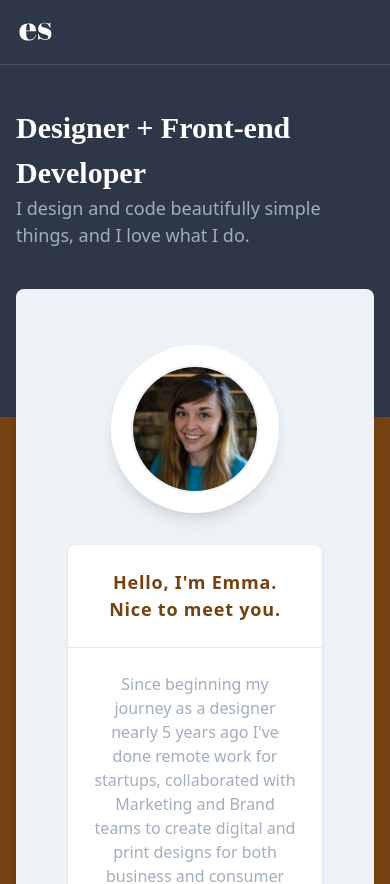
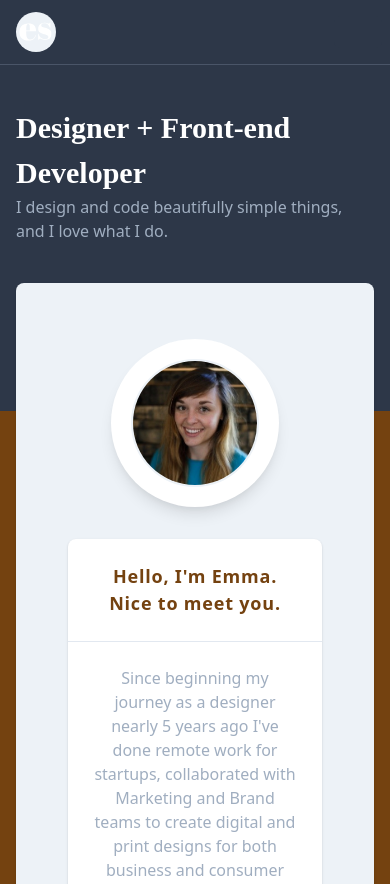
Before and after one commit to emmastotz/nuxt-portfolio, a Nuxt app: page / in a window 390 px wide. Shown: the top 884 px of the page. Built offline with nearby package versions, Linux system fonts and the light colour scheme; some icons are missing.

Commit message:
feat: bg-gray-200 on logo

```diff
--- a/components/HeaderBar.vue
+++ b/components/HeaderBar.vue
@@ -7,7 +7,9 @@
 						<div class="flex items-center justify-between h-16 px-4 sm:px-0">
 							<!-- Logo -->
 							<div class="flex-shrink-0">
-								<LogoSvg class="h-10 w-10 fill-current text-white"/>
+								<div class="rounded-full bg-gray-200">
+									<LogoSvg class="h-10 w-10 fill-current text-gray-800"/>
+								</div>
 							</div>
 							<div class="hidden md:block">
 								<div class="flex items-baseline space-x-4">
@@ -53,7 +55,7 @@
 					<h1 class="text-3xl md:text-4xl font-bold text-white font-display">
 						{{ headerText.title }}
 					</h1>
-					<p v-if="headerText.subtitle" class="text-lg text-gray-500">{{ headerText.subtitle }}</p>
+					<p v-if="headerText.subtitle" class="text-gray-500 lg:text-lg">{{ headerText.subtitle }}</p>
 				</div>
 			</header>
 		</div>
@@ -87,7 +89,8 @@ export default {
 					}
 				case '/portfolio':
 					return {
-						title: 'My Recent Work'
+						title: 'My Recent Work',
+						subtitle:'Simple ways in which I have inspired wonder with code and design.'
 					}
 				case '/contact':
 					return {
```
